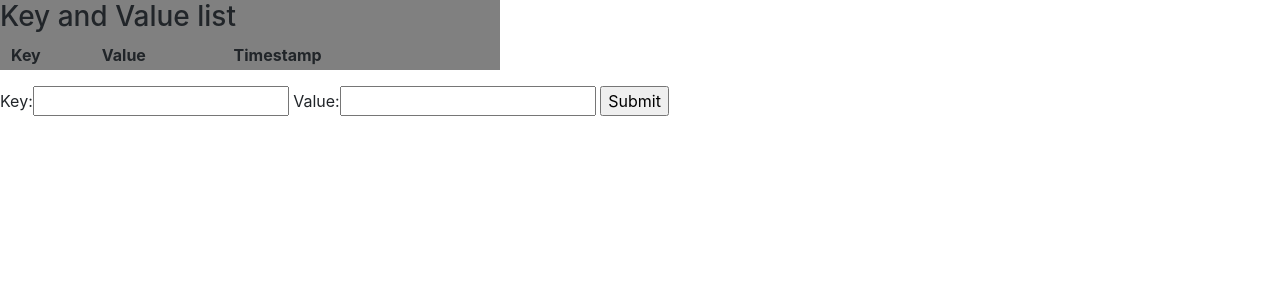
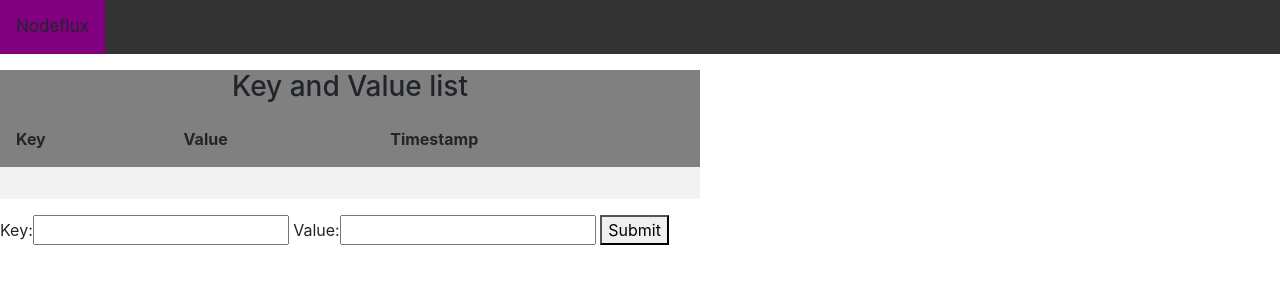
Before and after one commit to faderosyad/webview, a Flask app: page /keyvalue in a window 1280 px wide. Shown: the top 300 px of the page. Run offline with Flask 2, Linux system fonts and the light colour scheme; lists and menus that the app fills with data are empty; some libraries are stand-ins or nearby versions.

Commit message:
Update 5

```diff
--- a/app.py
+++ b/app.py
@@ -12,7 +12,6 @@ def ivaconfig():
     if request.method == 'POST':
       service = request.form.get('service')
       timestamp = get_timestamp()
-
       return render_template('home.html', service = service, timestamp = timestamp)
 
     return render_template('home.html')
--- a/templates/home2.html
+++ b/templates/home2.html
@@ -4,22 +4,120 @@
     <meta charset="utf-8">
     <meta name="viewport" content="width=device-width, initial-scale=1, shrink-to-fit=no">
     <title>Key and Value Configuration</title>
-    <link rel="stylesheet" href="https://maxcdn.bootstrapcdn.com/bootstrap/4.0.0/css/bootstrap.min.css" integrity="sha384-Gn5384xqQ1aoWXA+058RXPxPg6fy4IWvTNh0E263XmFcJlSAwiGgFAW/dAiS6JXm" crossorigin="anonymous">
+    <!--Bootsrap 4 CDN-->
+	<link rel="stylesheet" href="https://stackpath.bootstrapcdn.com/bootstrap/4.1.3/css/bootstrap.min.css" integrity="sha384-MCw98/SFnGE8fJT3GXwEOngsV7Zt27NXFoaoApmYm81iuXoPkFOJwJ8ERdknLPMO" crossorigin="anonymous">
+
+    <!--Fontawesome CDN-->
+	<link rel="stylesheet" href="https://use.fontawesome.com/releases/v5.3.1/css/all.css" integrity="sha384-mzrmE5qonljUremFsqc01SB46JvROS7bZs3IO2EmfFsd15uHvIt+Y8vEf7N7fWAU" crossorigin="anonymous">
     <style>
-        div {
+        .bikinan {
         float: center;
         height: 30%;
-        width: 500px;
+        width: 700px;
         margin-bottom: 1em;
+        margin-top: 1em;
         background-color:gray;
+        }
+
+        /* Add a black background color to the top navigation */
+        .topnav {
+        background-color: #333;
+        overflow: hidden;
+        }
+
+        /* Style the links inside the navigation bar */
+        .topnav a {
+        float: left;
+        color: #f2f2f2;
+        text-align: center;
+        padding: 14px 16px;
+        text-decoration: none;
+        font-size: 17px;
+        }
+
+        /* Change the color of links on hover */
+        .topnav a:hover {
+        background-color: #ddd;
+        color: black;
+        }
+
+        /* Add a color to the active/current link */
+        .topnav a.active {
+        background-color: purple;
+        color: white;
+        }
+
+        /* Style the form - display items horizontally */
+        .form-inline {
+        display: flex;
+        flex-flow: row wrap;
+        align-items: center;
+        text-align: center;
+        }
+
+        /* Add some margins for each label */
+        .form-inline label {
+        margin: 5px 10px 5px 0;
+        }
+
+        /* Style the input fields */
+        .form-inline input {
+        vertical-align: middle;
+        margin: 5px 10px 5px 0;
+        padding: 10px;
+        background-color: #fff;
+        border: 1px solid #ddd;
+        }
+
+        /* Style the submit button */
+        .form-inline button {
+        padding: 10px 20px;
+        background-color: dodgerblue;
+        border: 1px solid #ddd;
+        color: white;
+        }
+
+        .form-inline button:hover {
+        background-color: royalblue;
+        }
+
+        /* Add responsiveness - display the form controls vertically instead of horizontally on screens that are less than 800px wide */
+        @media (max-width: 800px) {
+        .form-inline input {
+            margin: 10px 0;
+        }
+
+        .form-inline {
+            flex-direction: column;
+            align-items: stretch;
+        }
+        }
+
+        table {
+        border-collapse: collapse;
+        border-spacing: 0;
+        width: 100%;
+        }
+
+        th, td {
+        text-align: left;
+        padding: 16px;
+        }
+
+        tr:nth-child(even) {
+        background-color: #f2f2f2
         }
     </style>
 </head>
 
 <body>
-    <div>
+    <div class="topnav">
+        <a class="active">Nodeflux</a>
+    </div>
+
+    <div class="bikinan" align="center">
         <h3>Key and Value list</h3>
-        <table text-align= "center" align ="center" width="480">
+        <table text-align= "center" align ="center" width="680">
                 <tr>
                   <th align = "center">Key</th>
                   <th align = "center">Value</th>
@@ -39,11 +137,9 @@
             Value:<input type="text" name="value">
         </span>
         <span>
-            <input type="submit" value="Submit">
+            <button type="submit" value="Submit">Submit</button>
         </span>
     </form>
-
-
 </body>
 
 </html>
```
Also changed, not shown: templates/home.html (+79 -6 lines).
